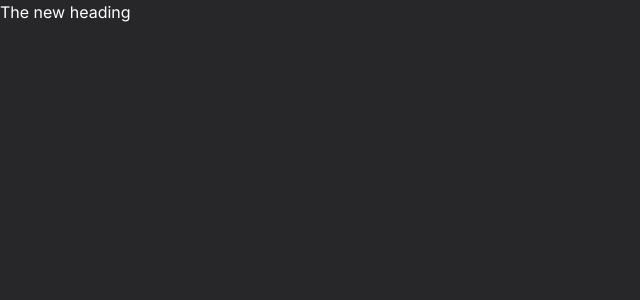
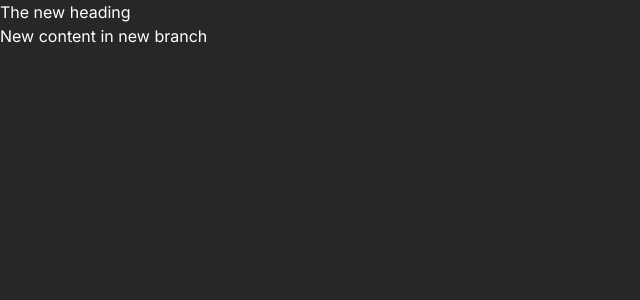
Before and after one commit to DarkstarXDD/github-workflow, a Next.js app: page / in a window 1280 px wide. Shown: the top 300 px of the page, without its empty margins (0-640 px from the left). Built offline with nearby package versions, Linux system fonts and the light colour scheme.

Commit message:
feat: content for new branch (#3)

```diff
--- a/src/app/page.tsx
+++ b/src/app/page.tsx
@@ -2,6 +2,7 @@ export default function Home() {
   return (
     <main>
       <h1>The new heading</h1>
+      <p>New content in new branch</p>
     </main>
   )
 }
```
